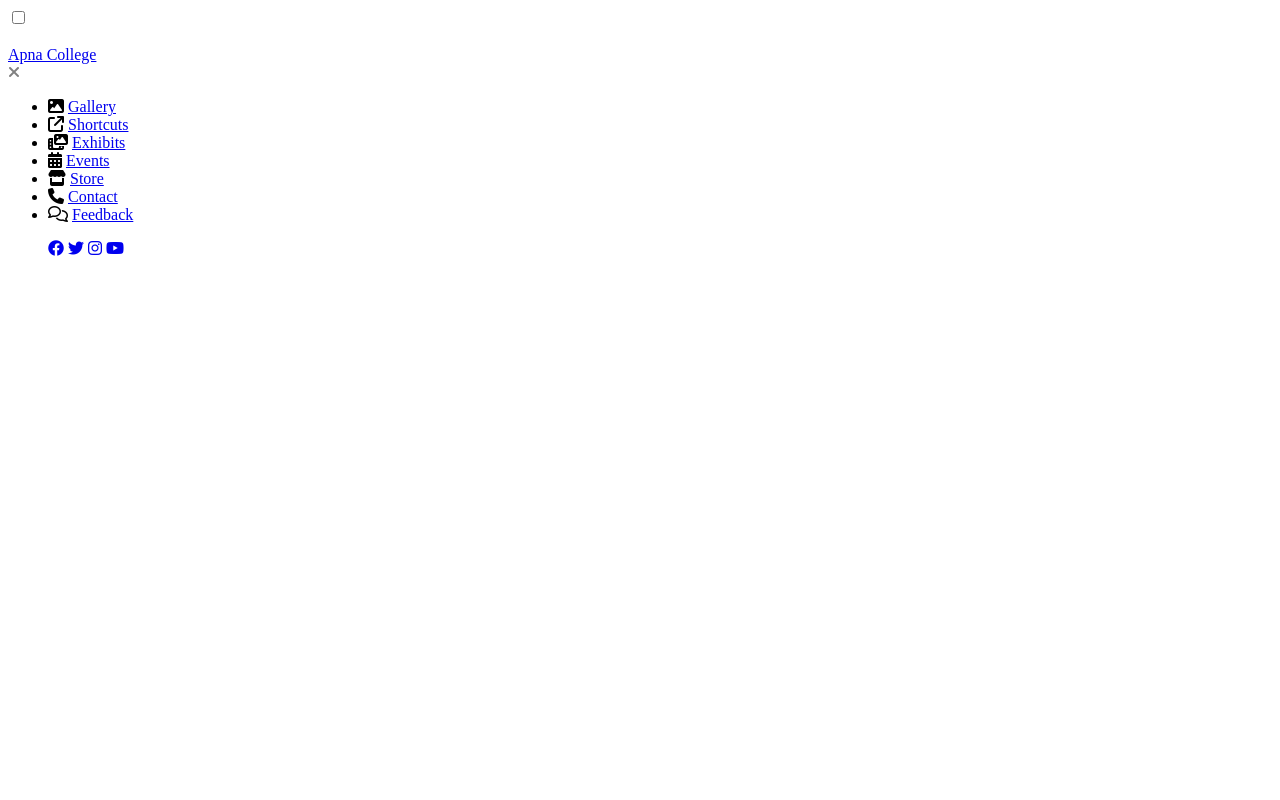
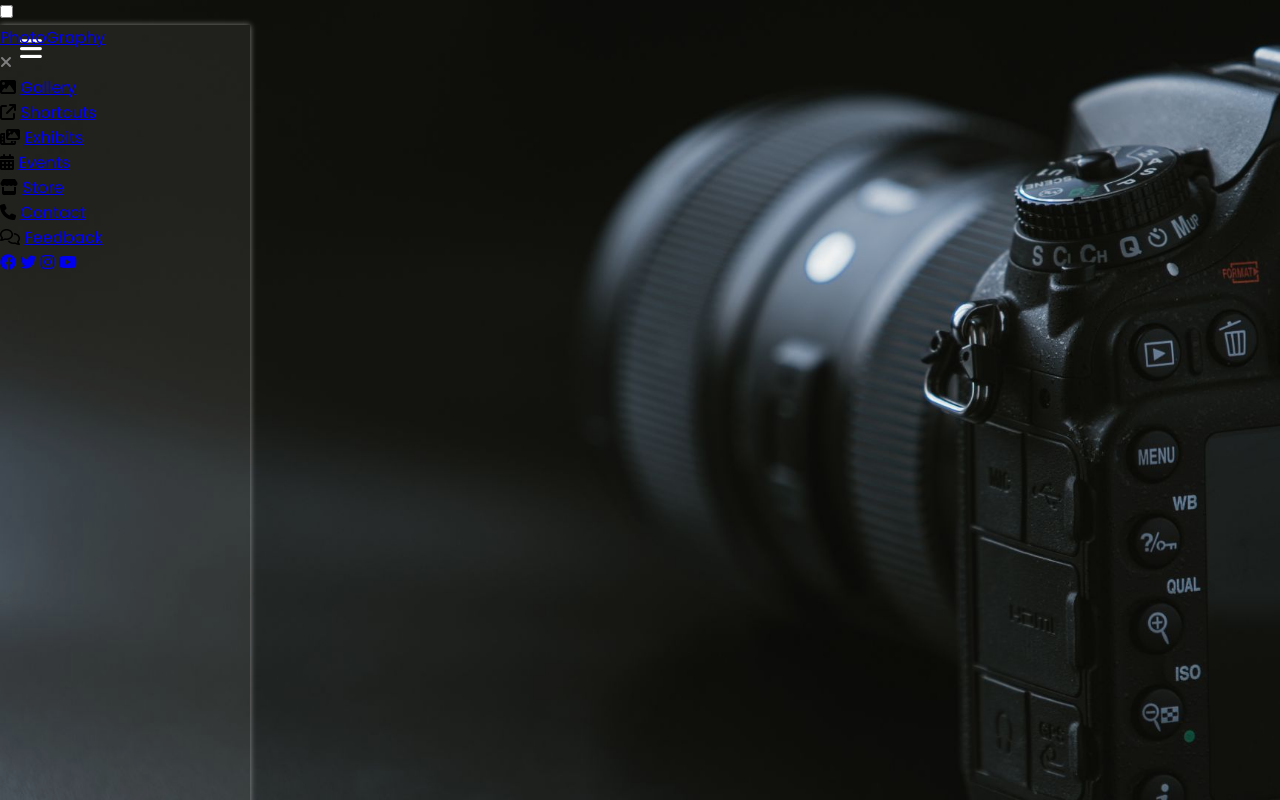
Before and after one commit to GhostHunterr/PhotoGraphy-miniProj, a plain HTML site: page index.html in a window 1280 px wide. Drawn offline with Linux system fonts and the light colour scheme.

Commit message:
Designed the base.

```diff
--- a/index.html
+++ b/index.html
@@ -1,5 +1,6 @@
 <!DOCTYPE html>
 <html lang="en">
+
 <head>
     <meta charset="UTF-8" />
     <meta http-equiv="X-UA-Compatible" content="IE=edge" />
@@ -7,27 +8,27 @@
     <title>CSS Project</title>
     <link rel="preconnect" href="https://fonts.googleapis.com" />
     <link rel="preconnect" href="https://fonts.gstatic.com" crossorigin />
+    <link href="https://fonts.googleapis.com/css2?family=Poppins&display=swap" rel="stylesheet" />
     <link
-      href="https://fonts.googleapis.com/css2?family=Poppins&display=swap"
-      rel="stylesheet"
-    />
-    <link
-      rel="stylesheet"
-      href="https://cdnjs.cloudflare.com/ajax/libs/font-awesome/6.4.0/css/all.min.css"
-    />
+        href="https://fonts.googleapis.com/css2?family=Poppins:ital,wght@0,100;0,200;0,300;0,400;0,500;0,600;0,700;0,800;0,900;1,100;1,200;1,300;1,400;1,500;1,600;1,700;1,800;1,900&display=swap"
+        rel="stylesheet">
+    <link rel="stylesheet" href="https://cdnjs.cloudflare.com/ajax/libs/font-awesome/6.4.0/css/all.min.css" />
+
+    <link rel="stylesheet" href="style.css">
 </head>
+
 <body>
     <div class="main_box">
         <input type="checkbox" id="check" />
         <div class="btn_one">
-        <label for="check" style="color: white">
+            <label for="check">
                 <i class="fa-solid fa-bars"></i>
             </label>
         </div>
 
         <div class="sidebar_menu">
             <div class="logo">
-          <a href="#">Apna College</a>
+                <a href="#">PhotoGraphy</a>
             </div>
 
             <div class="btn_two">
@@ -80,4 +81,5 @@
         </div>
     </div>
 </body>
+
 </html>
--- a/style.css
+++ b/style.css
@@ -0,0 +1,29 @@
+*{
+    margin: 0;
+    padding: 0;
+    font-family: "Poppins", sans-serif;
+}
+
+.main_box{
+    background: url(/photo.jpg);
+    height: 100vh;
+    background-size: cover;
+}
+
+.btn_one{
+    color: white;
+    font-size: 25px;
+    font-weight: 400;
+    position: absolute;
+    left: 20px;
+    line-height: 50px;
+}
+
+.sidebar_menu{
+    position: fixed;
+    /* left: -350px; */
+    height: 100vh;
+    width: 250px;
+    background-color: rgba(255, 255, 255, 0.075);
+    box-shadow: 0 0 6px rgba(255, 255, 255, 0.5);
+}
```
Lines whose indentation alone changed are shown as unchanged.
